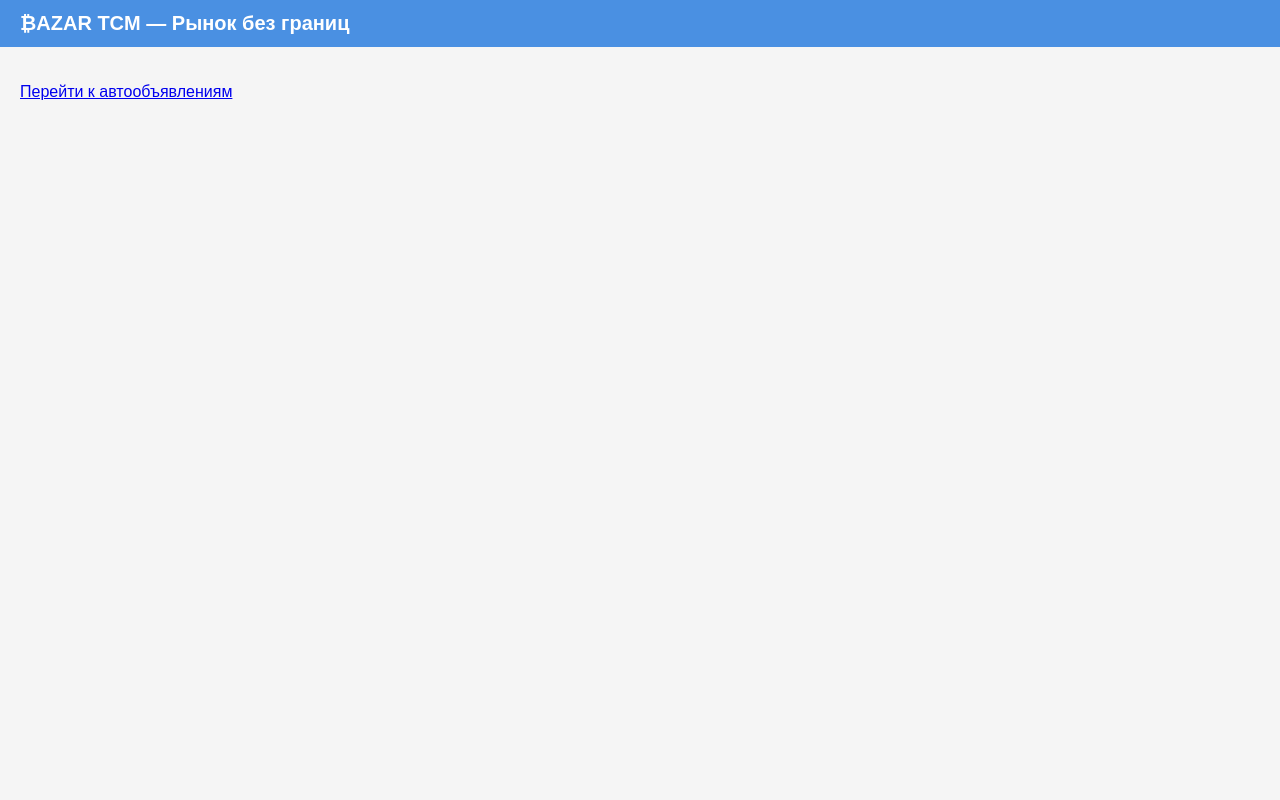
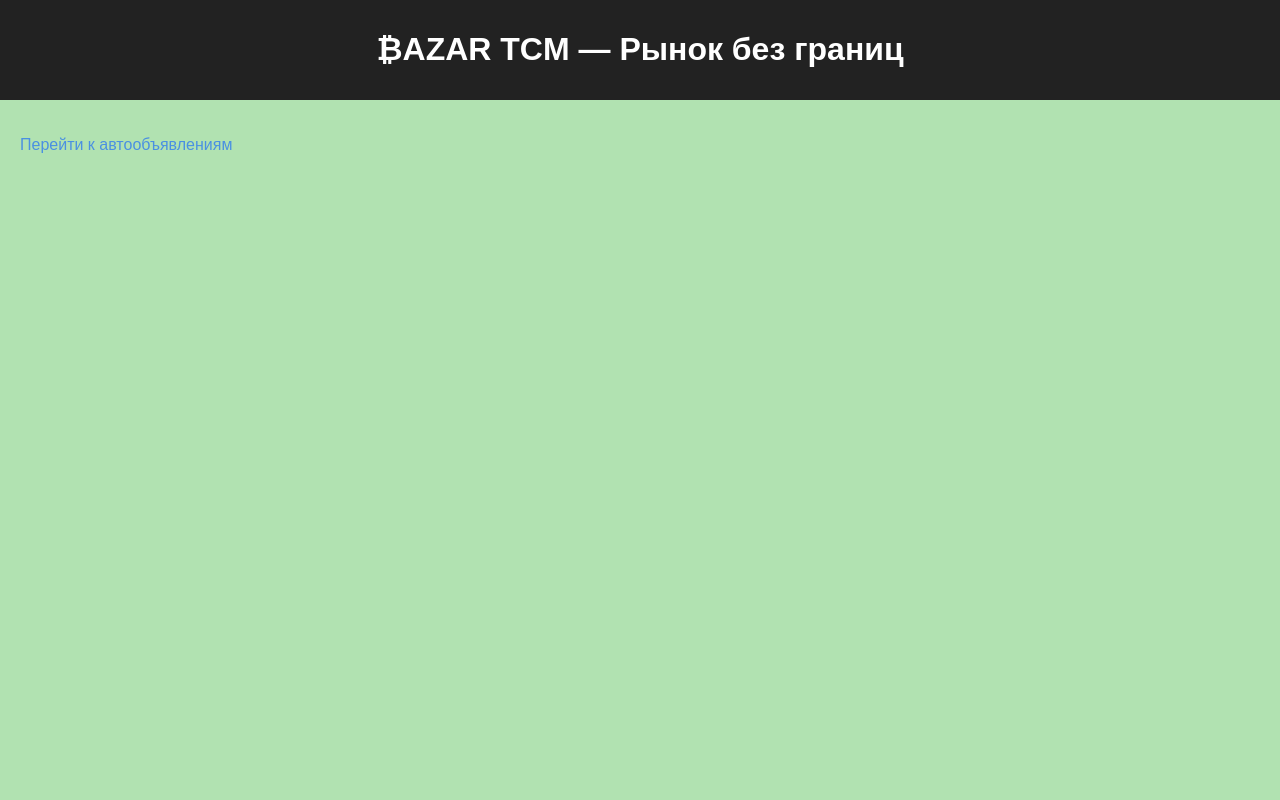
Before and after one commit to ayzik999/Bazartcm, a Flask app: page / in a window 1280 px wide. Run offline with Flask 3, Linux system fonts and the light colour scheme.

Commit message:
Update style.css

```diff
--- a/static/css/style.css
+++ b/static/css/style.css
@@ -1,12 +1,23 @@
-body {font-family: Arial, sans-serif; margin:0; background:#f5f5f5; color:#333;}
-header {background:#4a90e2; color:white; padding:12px 20px; display:flex; justify-content:space-between; align-items:center;}
-header h1 {margin:0; font-size:20px;}
-.container {max-width:1200px; margin:20px auto; padding:0 20px;}
-.filters {display:flex; gap:10px; flex-wrap:wrap; margin-bottom:20px;}
-.filters input, .filters select {padding:6px 10px; border-radius:4px; border:1px solid #ccc;}
-.ads {display:grid; grid-template-columns:repeat(auto-fill,minmax(250px,1fr)); gap:16px;}
-.ad {background:white; padding:12px; margin-bottom:10px; border-radius:8px; box-shadow:0 2px 6px rgba(0,0,0,0.1);}
-.ad-title {font-weight:bold; margin-bottom:4px;}
-.ad-price {color:green; font-weight:bold; margin-bottom:4px;}
-.ad-user, .ad-date {font-size:12px; color:#555;}
-button {padding:6px 10px; background:#4a90e2; color:white; border:none; border-radius:4px; cursor:pointer;}
+body {
+  margin: 0;
+  font-family: Arial, sans-serif;
+  background: #b1e2b1;
+  color: #333;
+  min-height: 100vh;
+}
+
+header {
+  background: #222;
+  color: white;
+  padding: 10px 20px;
+  text-align: center;
+}
+
+a {
+  color: #4a90e2;
+  text-decoration: none;
+}
+
+a:hover {
+  text-decoration: underline;
+}
```
